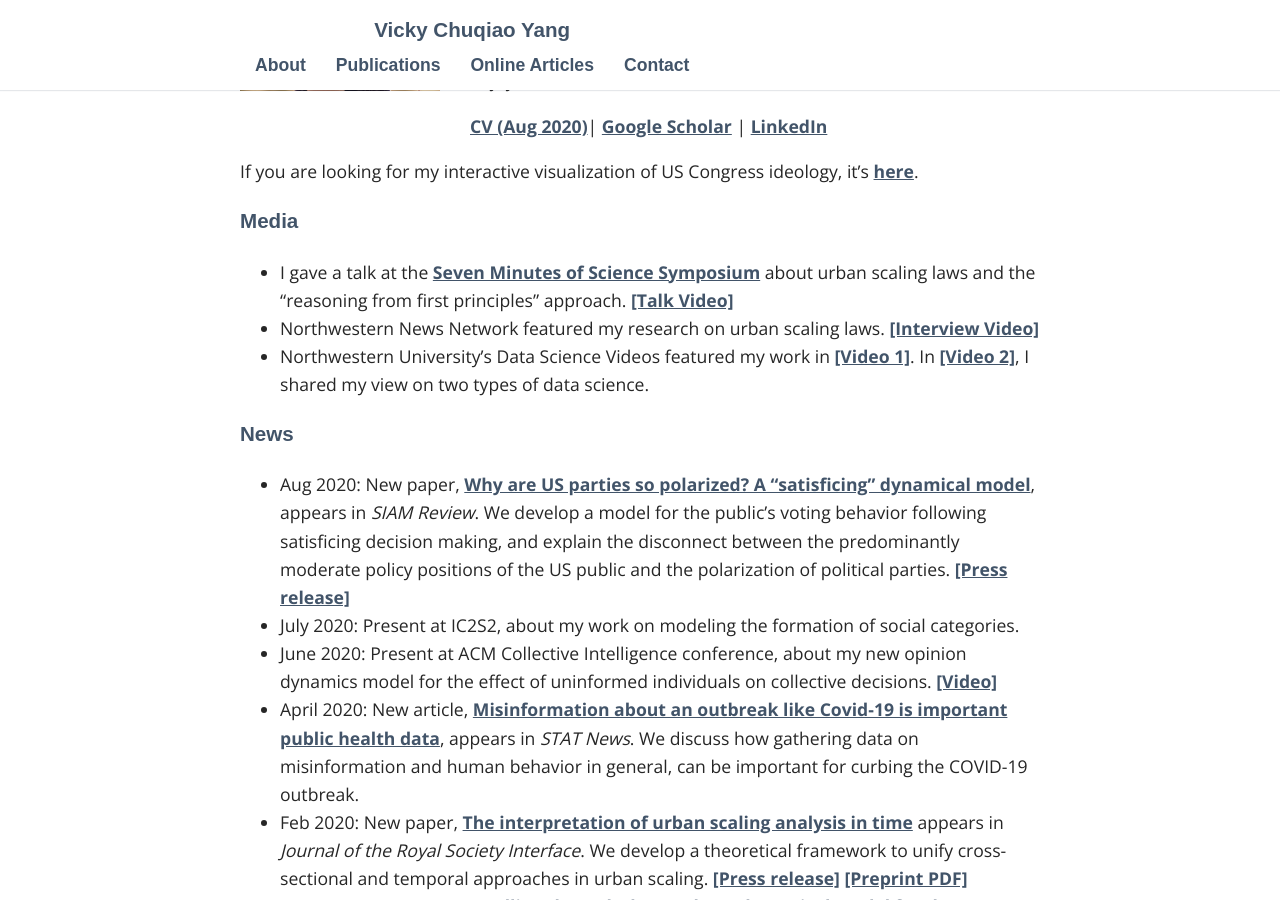
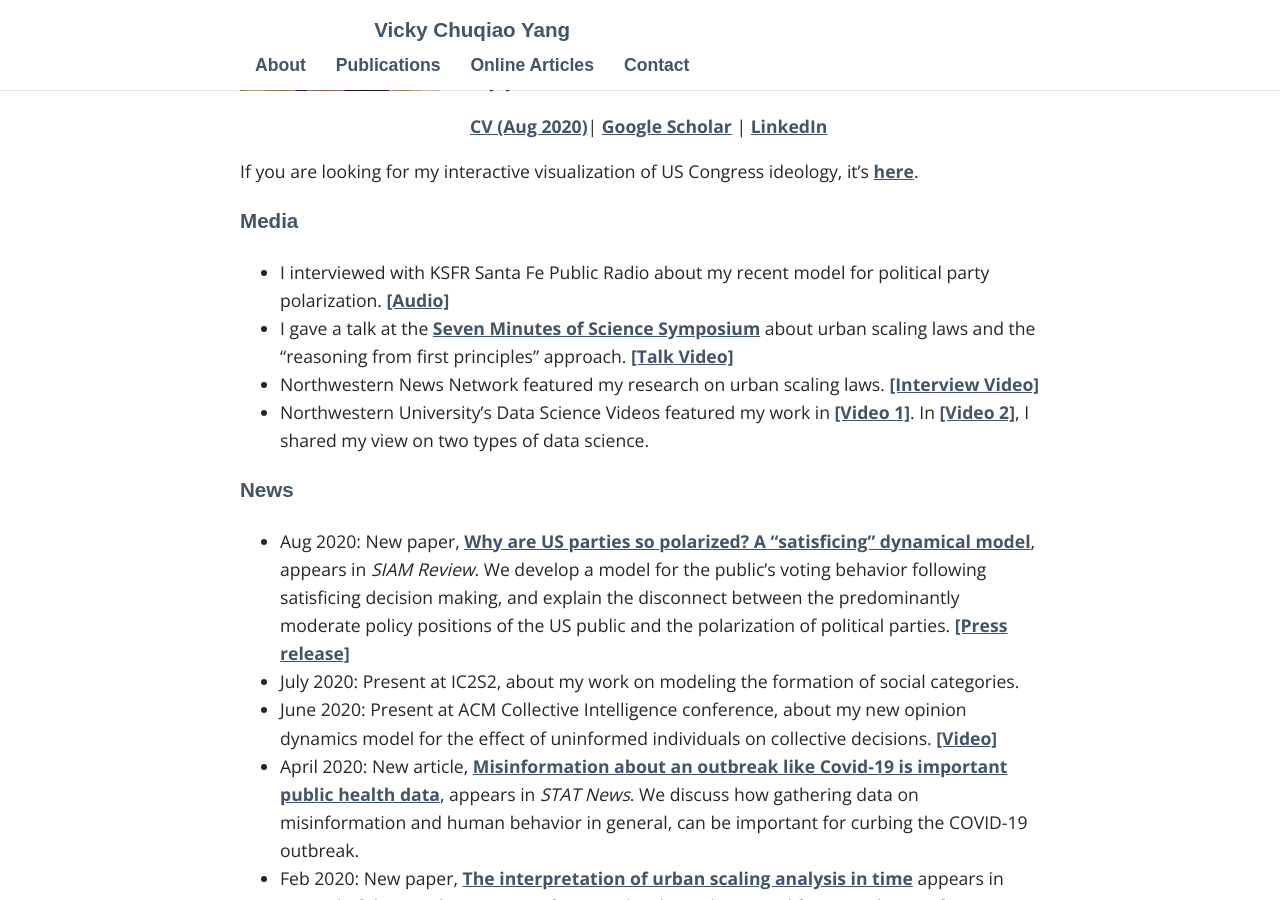
Before and after one commit to vc-yang/vc-yang.github.io, a Jekyll site: the page built from index.md, in a window 1280 px wide and 900 px high, scrolled down 348 px. Built offline with Jekyll 4.4.1, drawn with Linux system fonts in a browser that asks for light colours; some web fonts are replaced.

Commit message:
Update index.md

```diff
--- a/index.md
+++ b/index.md
@@ -13,6 +13,7 @@ If you are looking for my interactive visualization of US Congress ideology, it'
 
 
 ### Media
+* I interviewed with KSFR Santa Fe Public Radio about my recent model for political party polarization. [[Audio]](https://www.ksfr.org/post/sfi-led-study-asks-political-divisiveness-or-political-games)
 * I gave a talk at the [Seven Minutes of Science Symposium](http://rsg.northwestern.edu/w2017.html) about urban scaling laws and the "reasoning from first principles" approach. [[Talk Video]](https://www.youtube.com/watch?v=Xs5ewFzNSYI)
 * Northwestern News Network featured my research on urban scaling laws. [[Interview Video]](https://youtu.be/eIiNyI5sWuk?t=18m49s)
 * Northwestern University's Data Science Videos featured my work in [[Video 1]](https://youtu.be/9lh6TYon0_I). In [[Video 2]](https://youtu.be/5by2WzQVx9U), I shared my view on two types of data science.
```
